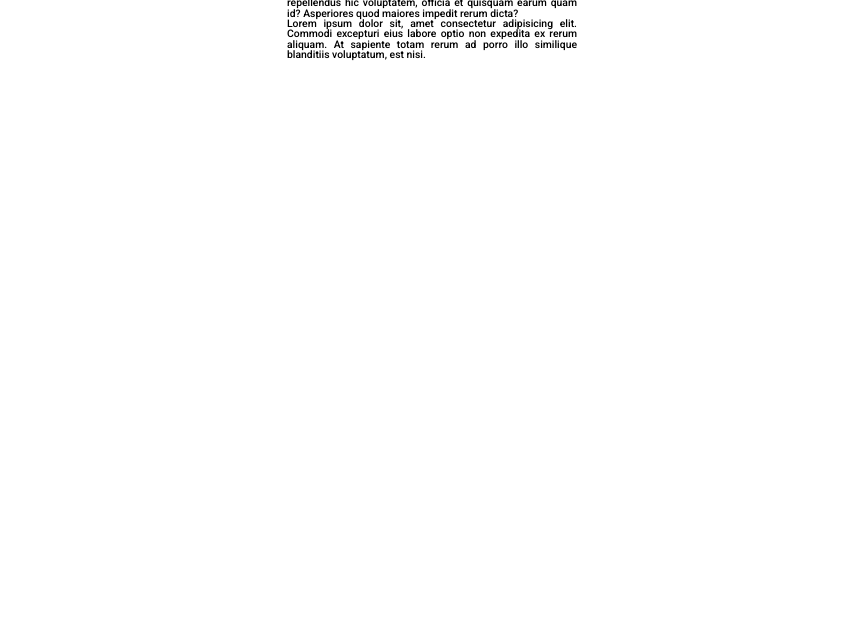
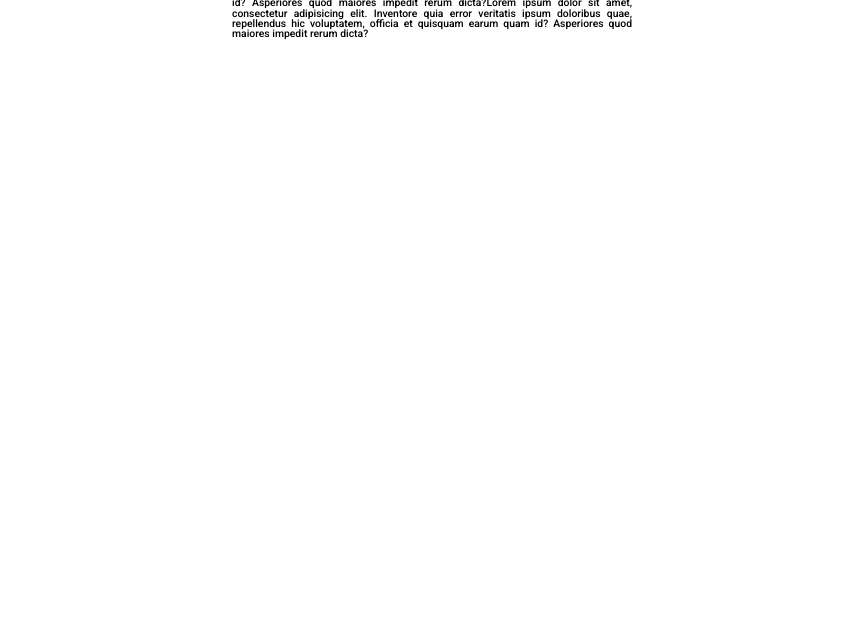
Before and after one commit to adamsubtract/Portfolio, a plain HTML site: page index.html in a window 1280 px wide. Shown: the part 166-800 px from the top of the page, without its empty margins (208-1071 px from the left). Drawn offline with Linux system fonts and the light colour scheme.

Commit message:
added more lorem ipsum and changed max width to 40px

```diff
--- a/index.html
+++ b/index.html
@@ -35,13 +35,10 @@
             Lorem ipsum dolor sit amet, consectetur adipisicing elit. Inventore
             quia error veritatis ipsum doloribus quae, repellendus hic
             voluptatem, officia et quisquam earum quam id? Asperiores quod
-            maiores impedit rerum dicta?
-          </p>
-          <p>
-            Lorem ipsum dolor sit, amet consectetur adipisicing elit. Commodi
-            excepturi eius labore optio non expedita ex rerum aliquam. At
-            sapiente totam rerum ad porro illo similique blanditiis voluptatum,
-            est nisi.
+            maiores impedit rerum dicta?Lorem ipsum dolor sit amet, consectetur
+            adipisicing elit. Inventore quia error veritatis ipsum doloribus
+            quae, repellendus hic voluptatem, officia et quisquam earum quam id?
+            Asperiores quod maiores impedit rerum dicta?
           </p>
         </div>
       </section>
--- a/style.css
+++ b/style.css
@@ -92,6 +92,6 @@ li a {
   font-size: 0.65em;
   margin: 0 auto;
   line-height: 1;
-  max-width: 290px;
+  max-width: 400px;
   text-align: justify;
 }
```
